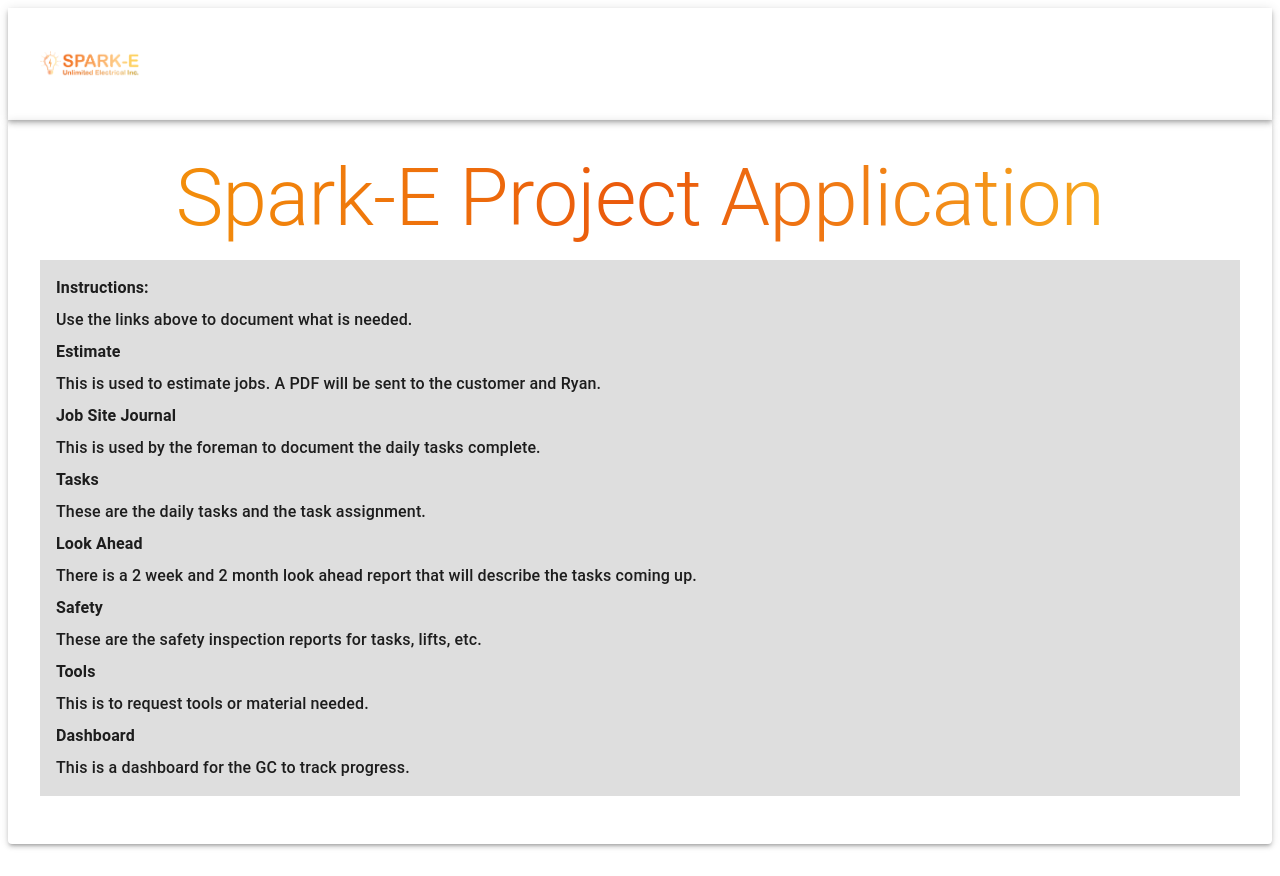
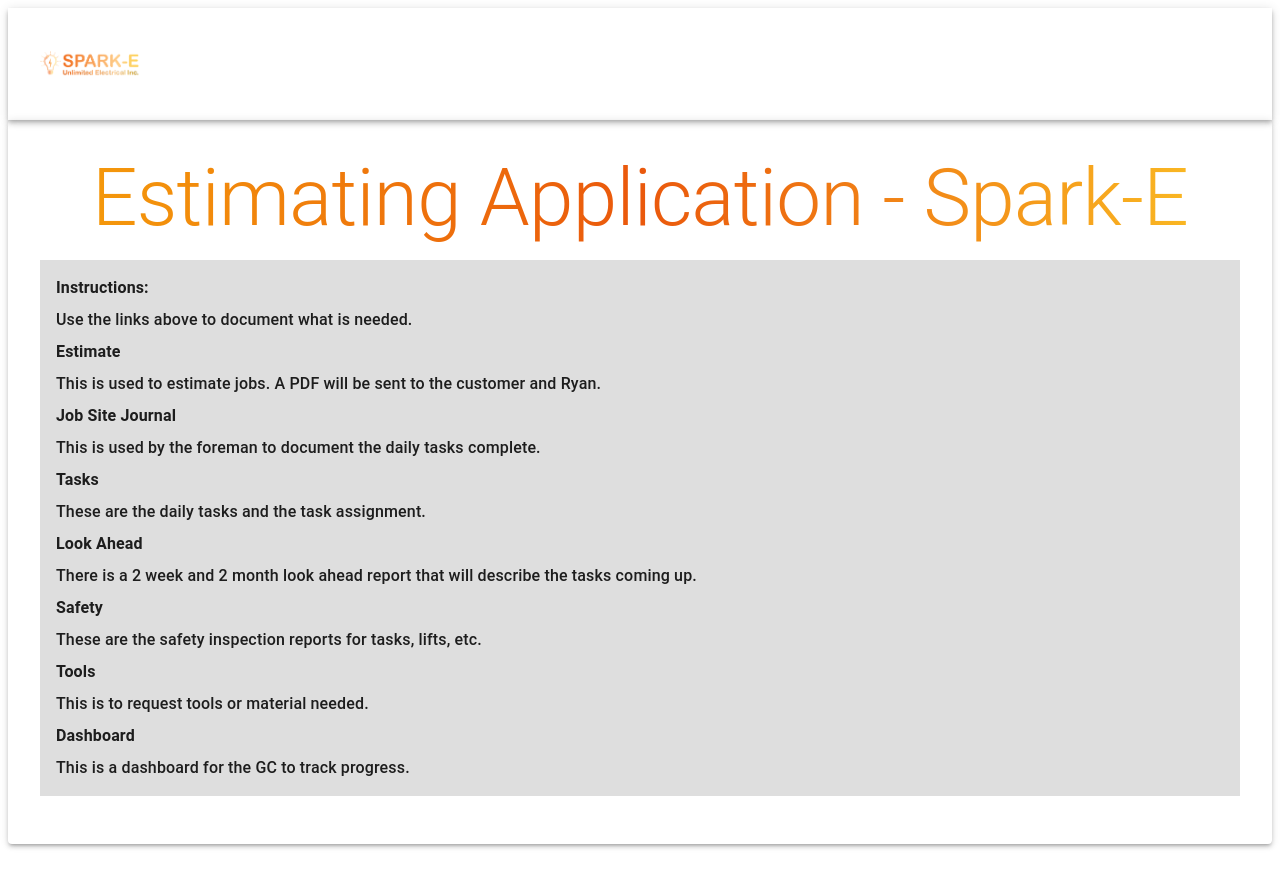
Before and after one commit to sparkeUnlimited/sparke-pm-app, a Next.js app: page / in a window 1280 px wide. Built offline with nearby package versions, Linux system fonts and the light colour scheme; some icons are missing.

Commit message:
Changed Content for Head

```diff
--- a/app/page.tsx
+++ b/app/page.tsx
@@ -27,7 +27,7 @@
           }}
           className="head_text"
         >
-        Spark-E Project Application
+          Estimating Application - Spark-E
         </Typography>
         <Box
           sx={{
```
Lines whose indentation alone changed are shown as unchanged.
